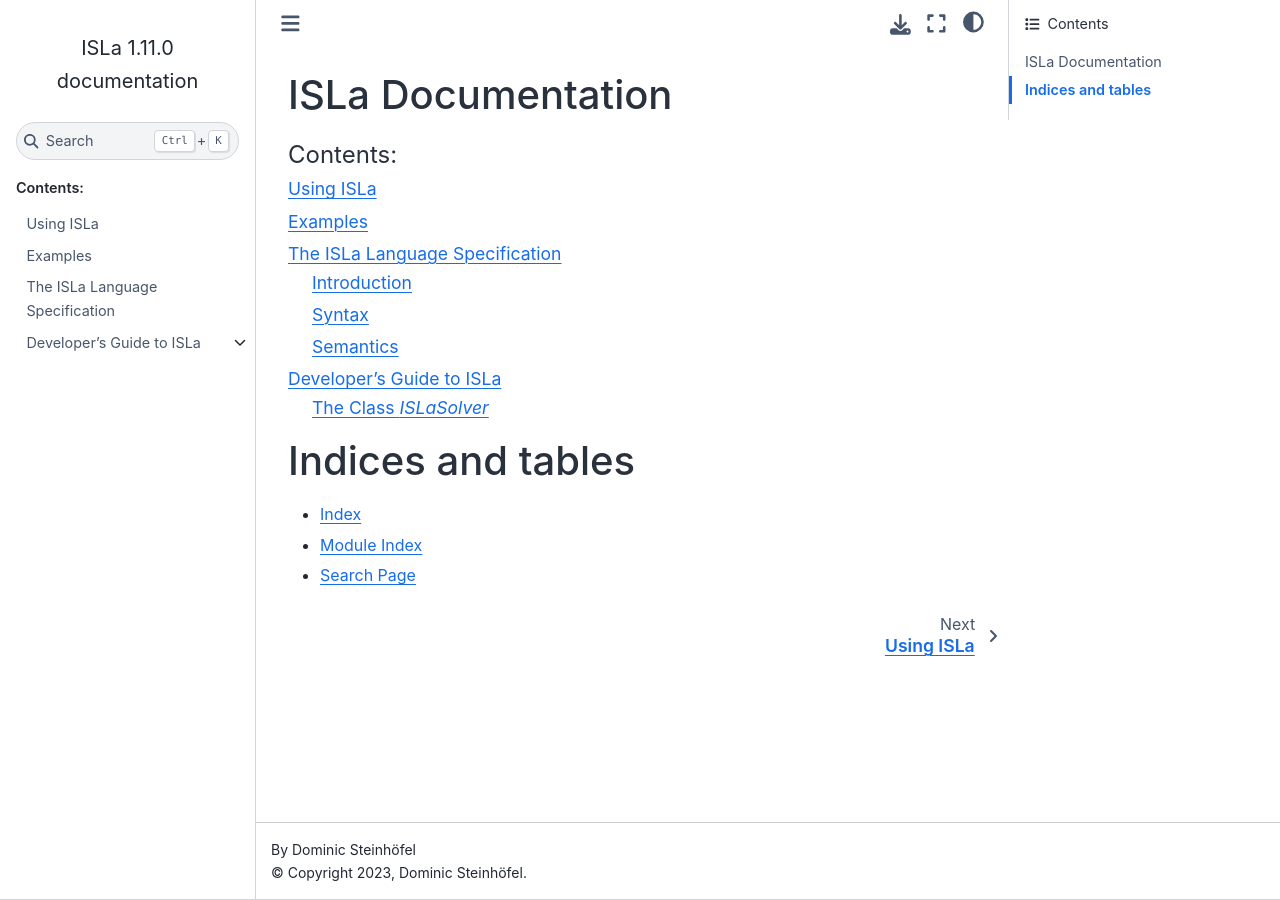
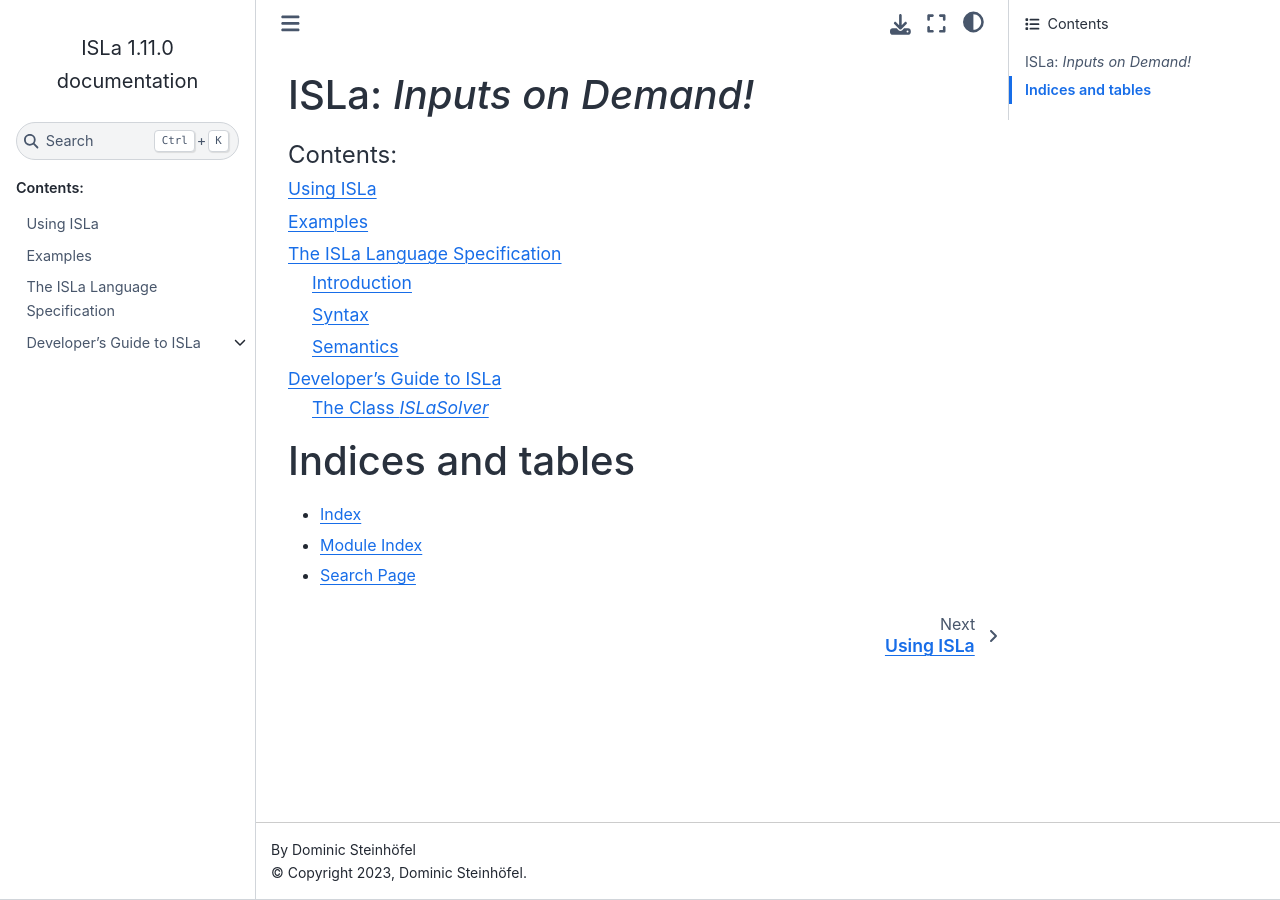
Before and after one commit to rindPHI/isla, a Sphinx documentation site: the page built from sphinx/index.rst, in a window 1280 px wide. Built offline with Sphinx 7.4.7 and the Sphinx Book theme 1.1.4, drawn with Linux system fonts in a browser that asks for light colours.

```diff
--- a/sphinx/index.rst
+++ b/sphinx/index.rst
@@ -1,5 +1,5 @@
-ISLa Documentation
-==================
+ISLa: *Inputs on Demand!*
+=========================
 
 .. toctree::
    :maxdepth: 2
```
